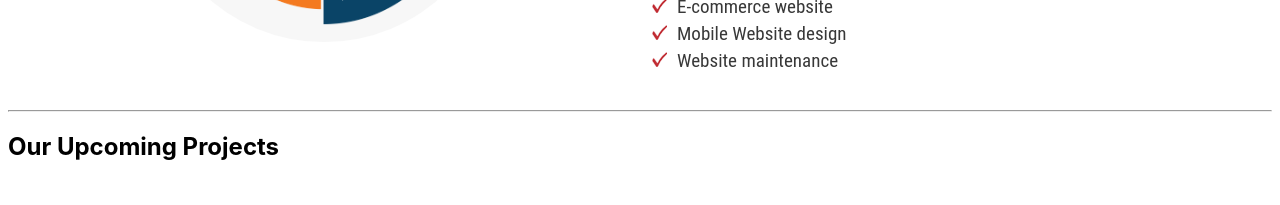
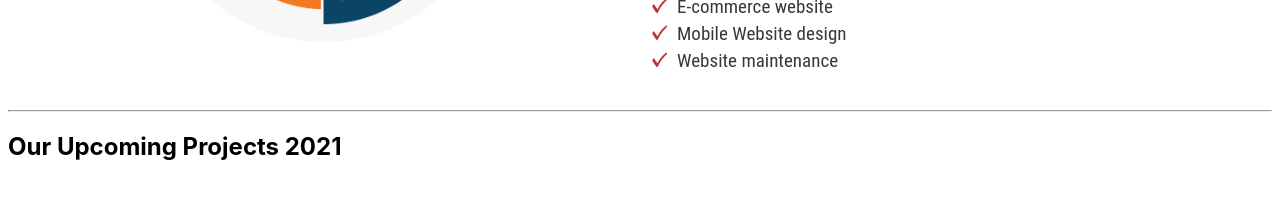
Before and after one commit to alurijayaprakash/mymsitwebsite, a plain HTML site: page index.html in a window 1280 px wide. Shown: the part 920-1125 px from the top of the page. Drawn offline with Linux system fonts and the light colour scheme.

Commit message:
Update index.html
upcoming projects 2021

```diff
--- a/index.html
+++ b/index.html
@@ -83,7 +83,7 @@ Business success and community success are ultimately the result of exceptional
         <hr>
         <!--NOw POrtfolio STarted-->
       <div class="main">
-        <h2>Our Upcoming Projects</h2>
+        <h2>Our Upcoming Projects 2021</h2>
         <!-- Portfolio Gallery Grid -->
         <div class="row12">
           <div class="column111">
```
